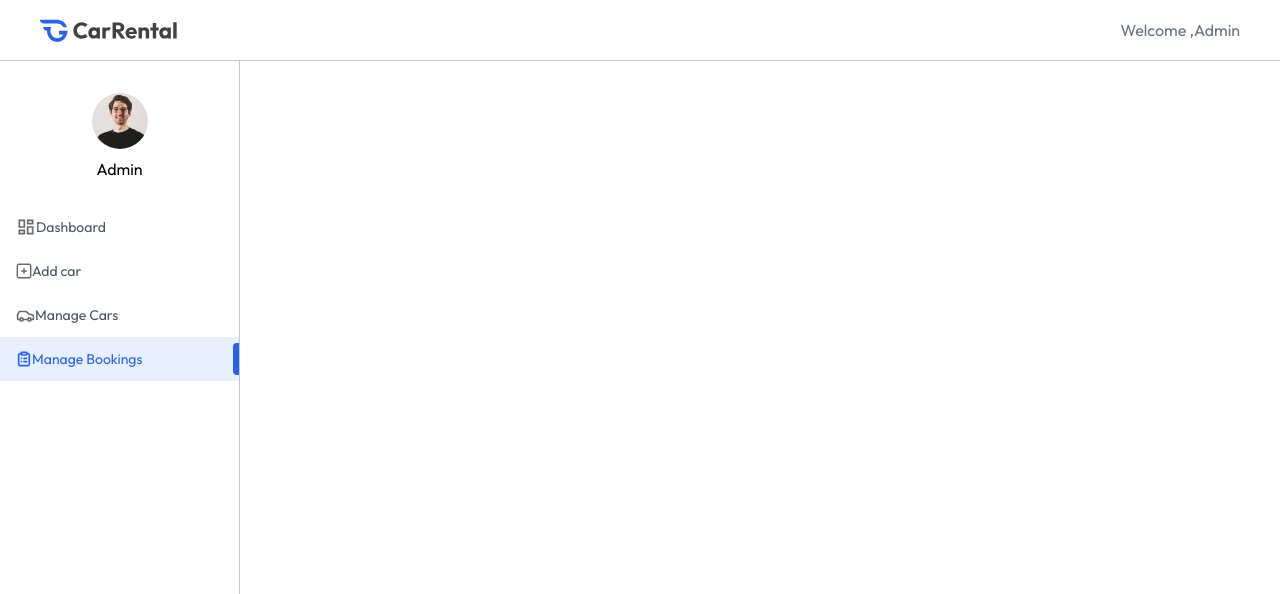
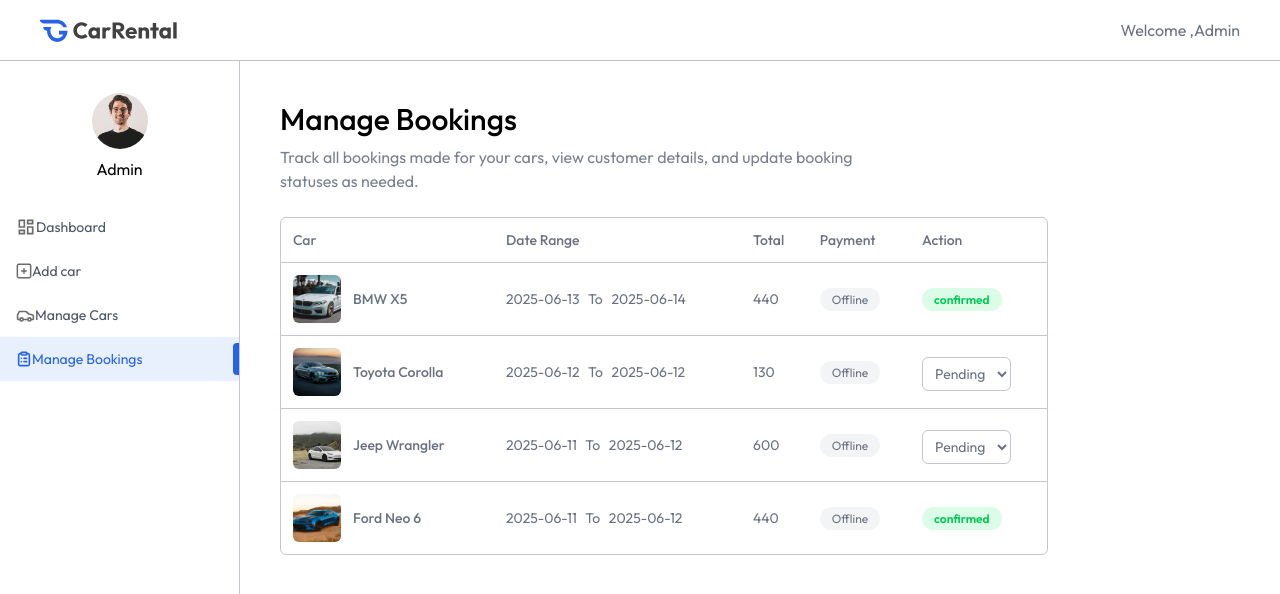
Before and after one commit to hiten8499/Car-Rental-System, a React (Vite) app in the folder client/: page /owner/manage-bookings in a window 1280 px wide. Shown: the top 594 px of the page. Built offline with nearby package versions, Linux system fonts and the light colour scheme.

Commit message:
Frontend completed successfully

```diff
--- a/client/src/App.jsx
+++ b/client/src/App.jsx
@@ -11,12 +11,14 @@
 import AddCar from './pages/owner/AddCar'
 import ManageCars from './pages/owner/ManageCars'
 import ManageBookings from './pages/owner/ManageBookings'
+import Login from './components/Login'
 
 const App = () => {
   const [showLogin, setShowLogin]=useState(false)
   const isOwnerPath =useLocation().pathname.startsWith('/owner');
   return (
     <>
+     { showLogin && <Login setShowLogin={setShowLogin}/>}
       { !isOwnerPath && <Navbar setShowLogin={setShowLogin} />}
 
        <Routes>
--- /dev/null
+++ b/client/src/components/Login.jsx
@@ -0,0 +1,53 @@
+import React, { useState } from 'react'
+
+const Login = ({setShowLogin}) => {
+     const [state, setState] = useState("login");
+    const [name, setName] = useState("");
+    const [email, setEmail] = useState("");
+    const [password, setPassword] = useState("");
+
+     const onSubmitHandler =async (e) => {
+        e.preventDefault();
+     }
+  return (
+    <div onClick={()=>setShowLogin(false)} className='fixed top-0 bottom-0 left-0 right-0 z-100 flex items-center
+      text-sm text-gray-600 bg-black/50'>
+
+               <form onSubmit={onSubmitHandler} onClick={(e)=>e.stopPropagation()} className="flex flex-col gap-4 m-auto items-start p-8 py-12 w-80 sm:w-[352px] text-gray-500 rounded-lg shadow-xl border border-gray-200 bg-white">
+            <p className="text-2xl font-medium m-auto">
+                <span className="text-primary">User</span> {state === "login" ? "Login" : "Sign Up"}
+            </p>
+            {state === "register" && (
+                <div className="w-full">
+                    <p>Name</p>
+                    <input onChange={(e) => setName(e.target.value)} value={name} placeholder="type here" className="border border-gray-200 rounded w-full p-2 mt-1 outline-primary" type="text" required />
+                </div>
+            )}
+            <div className="w-full ">
+                <p>Email</p>
+                <input onChange={(e) => setEmail(e.target.value)} value={email} placeholder="type here" className="border border-gray-200 rounded w-full p-2 mt-1 outline-primary" type="email" required />
+            </div>
+            <div className="w-full ">
+                <p>Password</p>
+                <input onChange={(e) => setPassword(e.target.value)} value={password} placeholder="type here" className="border border-gray-200 rounded w-full p-2 mt-1 outline-primary" type="password" required />
+            </div>
+            {state === "register" ? (
+                <p>
+                    Already have account? <span onClick={() => setState("login")} className="text-primary cursor-pointer">click here</span>
+                </p>
+            ) : (
+                <p>
+                    Create an account? <span onClick={() => setState("register")} className="text-primary cursor-pointer">click here</span>
+                </p>
+            )}
+            <button className="bg-primary hover:bg-blue-800 transition-all text-white w-full py-2 rounded-md cursor-pointer">
+                {state === "register" ? "Create Account" : "Login"}
+            </button>
+        </form>
+
+
+    </div>
+  )
+}
+
+export default Login
--- a/client/src/pages/owner/ManageBookings.jsx
+++ b/client/src/pages/owner/ManageBookings.jsx
@@ -1,9 +1,84 @@
-import React from 'react'
+import React, { useEffect, useState } from 'react'
+import { dummyMyBookingsData } from '../../assets/assets'
+import Title from '../../components/owner/Title';
 
 const ManageBookings = () => {
+  const [bookings, setBookings] = useState([])
+  const currency = import.meta.env.VITE_CURRENCY;
+
+  const fetchOwnerBookings = async () => {
+    setBookings(dummyMyBookingsData)
+  }
+
+  useEffect(() => {
+    fetchOwnerBookings()
+  }, [])
+
   return (
-    <div>
+    <div className='px-4 pt-10 md:px-10 w-full'>
+      <Title
+        title="Manage Bookings"
+        subTitle="Track all bookings made for your cars, view customer details, and update booking statuses as needed."
+      />
 
+      <div className='max-w-3xl w-full rounded-md overflow-hidden border border-borderColor mt-6'>
+        <table className='w-full border-collapse text-left text-sm text-gray-600'>
+          <thead className='text-gray-500'>
+            <tr>
+              <th className='p-3 font-medium'>Car</th>
+              <th className='p-3 font-medium max-md:hidden'>Date Range</th>
+              <th className='p-3 font-medium'>Total</th>
+              <th className='p-3 font-medium max-md:hidden'>Payment</th>
+              <th className='p-3 font-medium'>Action</th>
+            </tr>
+          </thead>
+
+          <tbody>
+            {bookings.map((booking, index) => (
+              <tr key={index} className='border-t border-borderColor text-gray-500'>
+                <td className='p-3 flex items-center gap-3'>
+                  <img
+                    src={booking.car.image}
+                    alt=""
+                    className='h-12 w-12 aspect-square rounded-md object-cover'
+                  />
+                  <p className='font-medium max-md:hidden'>
+                    {booking.car.brand} {booking.car.model}
+                  </p>
+                </td>
+
+                <td className='p-3 max-md:hidden'>
+                  {booking.pickupDate.split('T')[0]} &nbsp; To &nbsp; {booking.returnDate.split('T')[0]}
+                </td>
+
+                <td className='p-3'>
+                  {currency} {booking.price}
+                </td>
+
+                <td className='p-3 max-md:hidden'>
+                  <span className='bg-gray-100 px-3 py-1 rounded-full text-xs'>Offline</span>
+
+                </td>
+
+                <td className='p-3'>
+                 {booking.status === 'pending' ? (
+                  <select value={booking.status} className='px-2 py-1.5 mt-1 text-gray-500 border border-borderColor rounded-md outline-none'>
+                    <option value="pending" selected>Pending</option>
+                    <option value="confirmed">Confirm</option>
+                    <option value="cancelled">Cancel</option>
+                  </select>
+                 ) : (
+                  <span className={`px-3 py-1 rounded-full text-xs font-semibold
+                    ${booking.status==='confirmed'? 'bg-green-100 text-green-500':'bg-red-100 text-red-500'}`}>{booking.status}</span>
+                 )}
+
+
+                </td>
+              </tr>
+            ))}
+          </tbody>
+        </table>
+      </div>
     </div>
   )
 }
```
